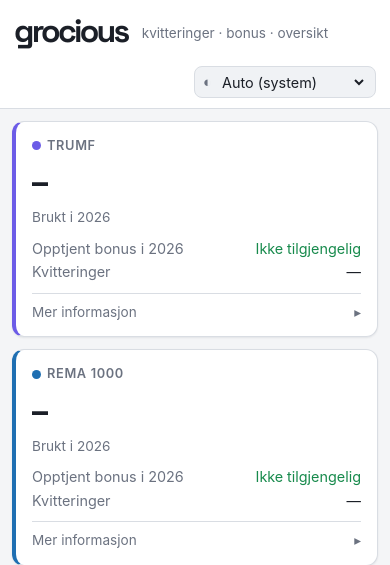
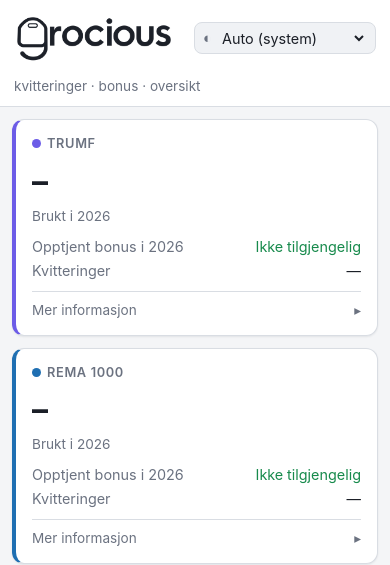
Before and after one commit to palhatlem/grocious, a Flask app: page / in a window 390 px wide. Shown: the top 565 px of the page. Run offline with Flask 3, Linux system fonts and the light colour scheme; some libraries are stand-ins or nearby versions.

Commit message:
Deploy selected bag-g logo across the app and README

```diff
--- a/app/static/style.css
+++ b/app/static/style.css
@@ -127,3 +127,11 @@ table.data .n { text-align: right; font-variant-numeric: tabular-nums; white-spa
 .stat-more[open] > summary .caret { transform: rotate(90deg); }
 
 .metric-note { display: block; color: var(--mut); font-size: .7rem; font-weight: normal; white-space: normal; }
+
+/* Approved raster wordmark; mask follows the active theme foreground. */
+.brand { display: inline-flex; padding: 0; flex-shrink: 0; }
+.brand-logo { display: block; width: 180px; height: 64px; background: currentColor; -webkit-mask: url("/static/brand/grocious-wordmark.png") center / contain no-repeat; mask: url("/static/brand/grocious-wordmark.png") center / contain no-repeat; }
+@media (max-width: 480px) {
+  .brand-logo { width: 160px; height: 56px; }
+  .top .tagline { order: 3; flex-basis: 100%; }
+}
--- a/app/templates/base.html
+++ b/app/templates/base.html
@@ -12,7 +12,7 @@ try { var th = localStorage.getItem("grocious.theme"); if (th && th !== "auto")
 </head>
 <body>
 <header class="top">
-  <a class="brand" href="/">grocious</a>
+  <a class="brand" href="/" aria-label="grocious"><span class="brand-logo" role="img" aria-label="grocious"></span></a>
   <span class="tagline">kvitteringer · bonus · oversikt</span>
   <div class="meta">
     {% if demo %}<span class="chip demo" title="GROCIOUS_DEMO=1: anonymiserte fixtures, ingen ekte tokens">DEMO</span>{% endif %}
```
Also changed, not shown: README.md, app/static/brand/grocious-readme.png (added), app/static/brand/grocious-wordmark.png (added), 1 other file.
